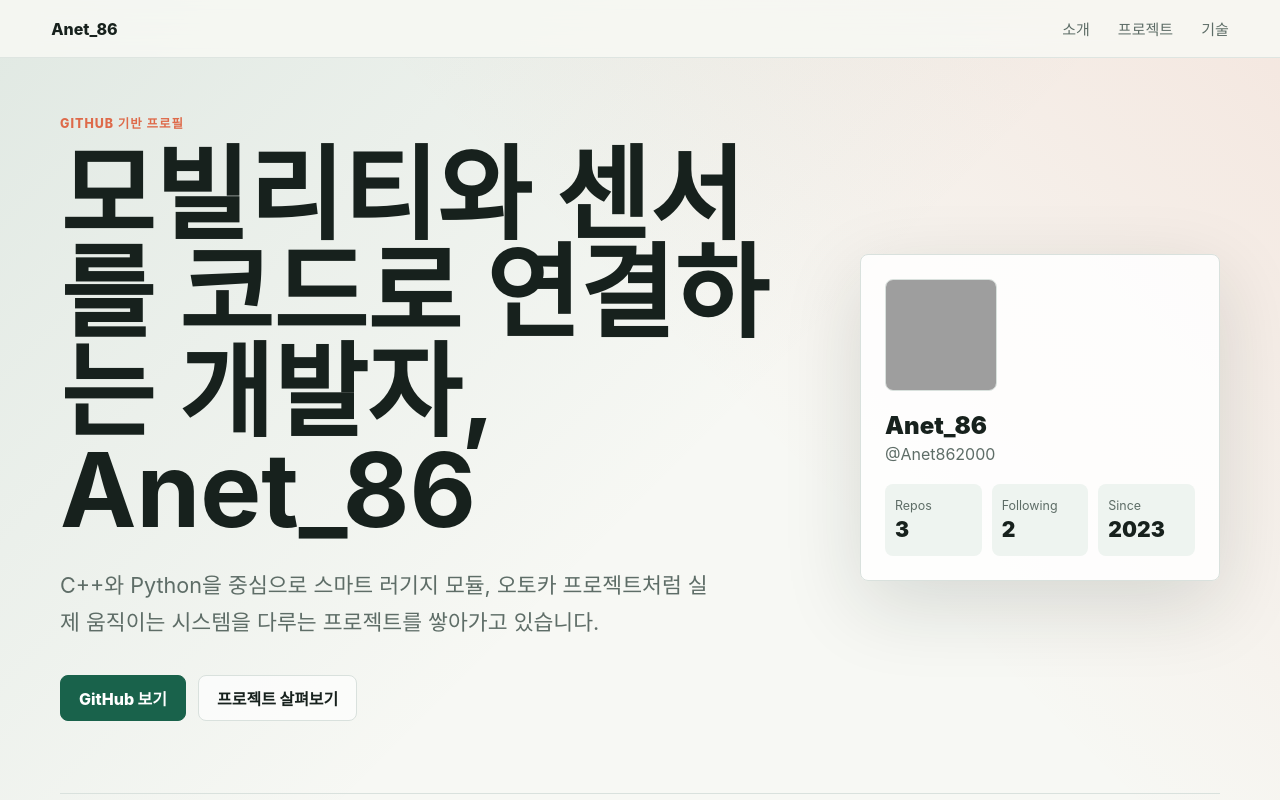
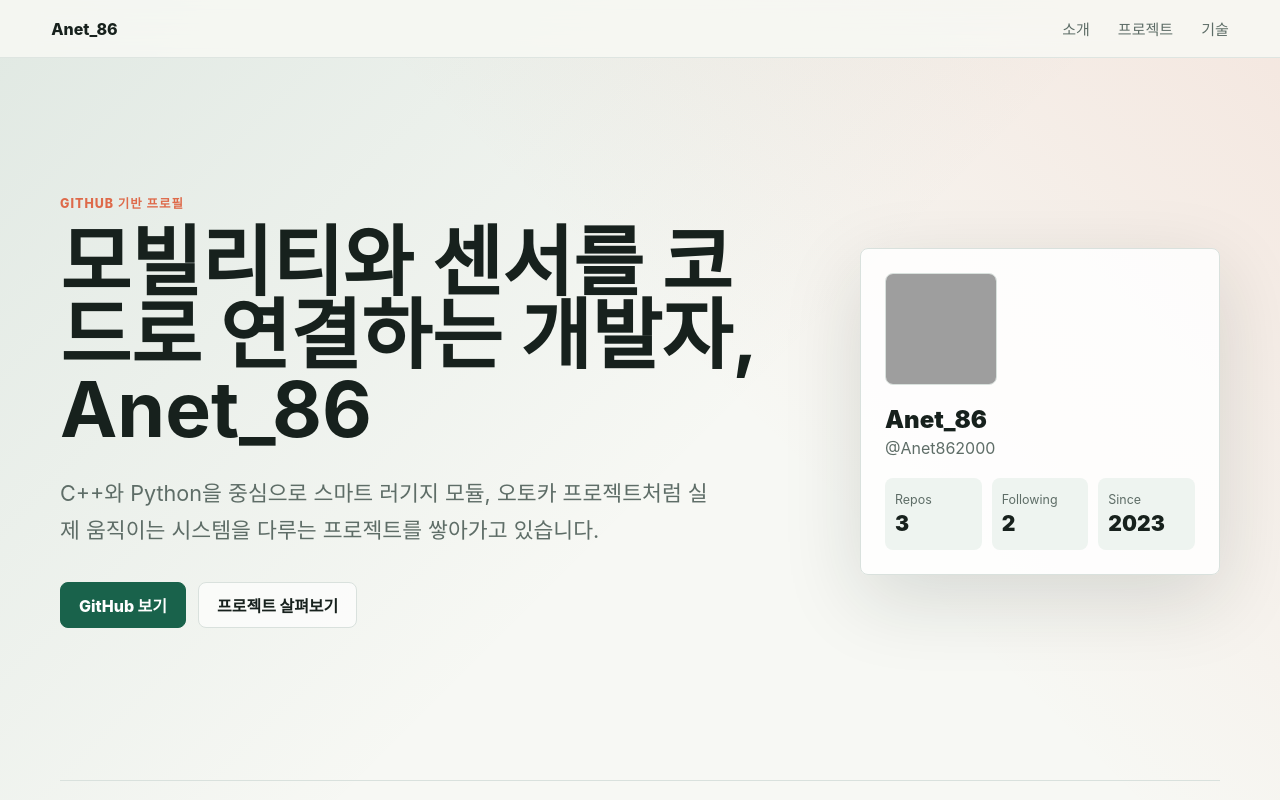
Before and after one commit to Anet862000/Anet862000.github.io, a plain HTML site: page index.html in a window 1280 px wide. Shown: the top 800 px of the page. Drawn offline with Linux system fonts and the light colour scheme; grey boxes are pictures that could not be loaded.

Commit message:
Adjust h1 font size in styles.css

```diff
--- a/styles.css
+++ b/styles.css
@@ -102,7 +102,7 @@ p {
 h1 {
   margin: 0;
   max-width: 760px;
-  font-size: clamp(3rem, 8vw, 6.9rem);
+  font-size: clamp(2.4rem, 6vw, 5rem);
   line-height: 0.96;
   letter-spacing: 0;
 }
```
